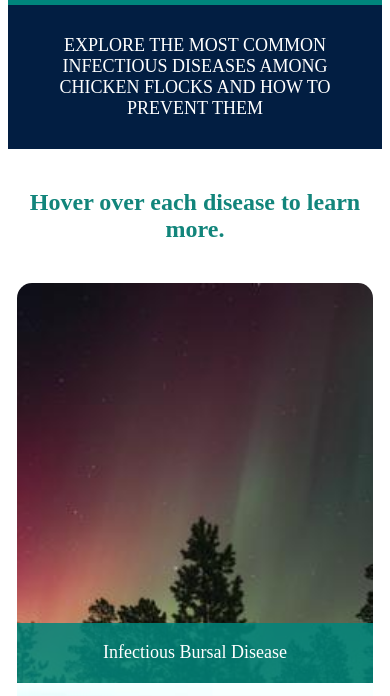
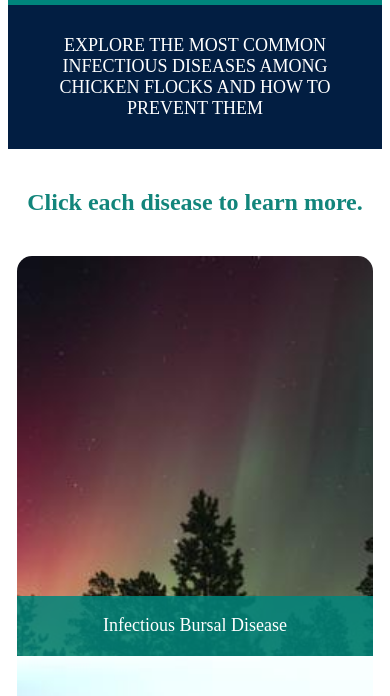
Before and after one commit to rjshoemaker55/spi-mah-common-flock-threats, a plain HTML site: page index.html in a window 390 px wide. Shown: the part 93-789 px from the top of the page. Drawn offline with Linux system fonts and the light colour scheme; a web font is replaced by a local one.

Commit message:
more mobile

```diff
--- a/index.html
+++ b/index.html
@@ -35,6 +35,9 @@
       </div>
       <p class="poultry-page-instructions">
         Hover over each disease to learn more.
+      </p>
+      <p class="poultry-page-instructions-mobile">
+        Click each disease to learn more.
       </p>
       <div class="poultry-table-wrapper">
         <div class="poultry-table-item-wrapper poultry-table-item-1">
--- a/styles.css
+++ b/styles.css
@@ -54,6 +54,15 @@
   color: rgb(18, 133, 123);
   text-align: center;
   margin: 40px 0;
+}
+
+.poultry-page-instructions-mobile {
+  font-weight: bold;
+  font-size: 24px;
+  color: rgb(18, 133, 123);
+  text-align: center;
+  margin: 40px 0;
+  display: none;
 }
 
 .poultry-table-logo {
@@ -169,6 +178,16 @@
   }
 }
 
+@media only screen and (max-width: 1024px) {
+  .poultry-page-instructions {
+    display: none;
+  }
+
+  .poultry-page-instructions-mobile {
+    display: block;
+  }
+}
+
 @media only screen and (max-width: 1200px) {
   .poultry-table-wrapper {
     width: 95%;
```
